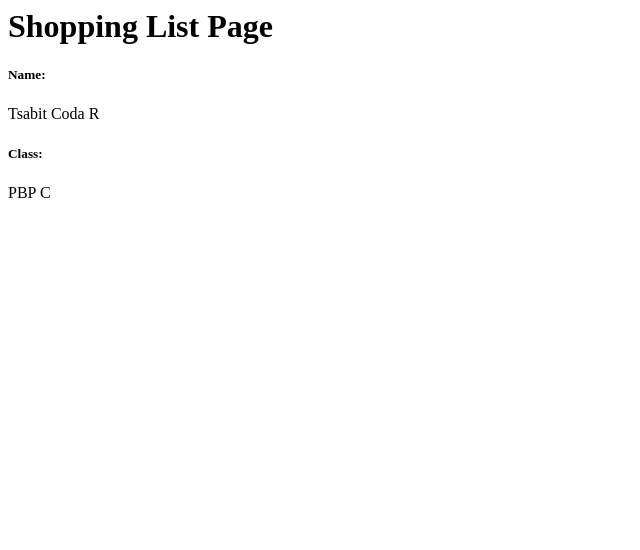
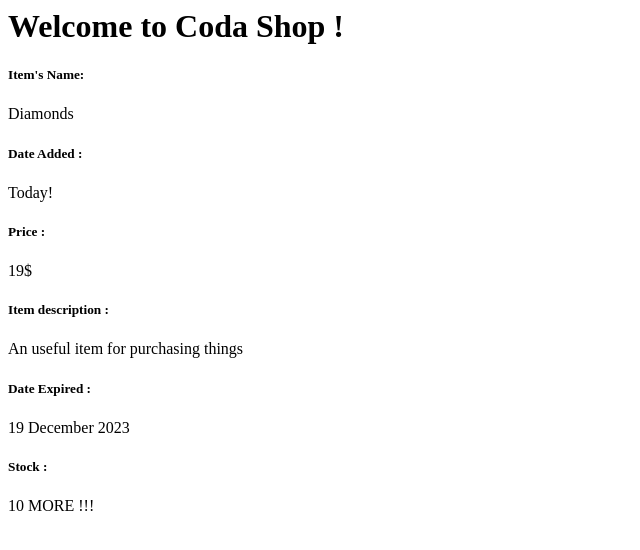
Before and after one commit to codaaa19/TugasKeduaPBP, a Django app: page /main/ in a window 1280 px wide. Shown: the top 550 px of the page, without its empty margins (0-640 px from the left). Run offline with Django 4.2, Linux system fonts and the light colour scheme.

Commit message:
commit mencoba tugas 2 (2)

```diff
--- a/main/templates/main.html
+++ b/main/templates/main.html
@@ -1,6 +1,19 @@
-<h1>Shopping List Page</h1>
+<h1>Welcome to Coda Shop !</h1>
 
-<h5>Name: </h5>
+<h5>Item's Name:</h5>
 <p>{{ name }}<p>
-<h5>Class: </h5>
-<p>{{ class }}<p>
+
+<h5>Date Added :</h5>
+<p>{{ date_added }}<p>
+
+<h5>Price :</h5>
+<p>{{ price }}<p>
+
+<h5>Item description :</h5>
+<p>{{ description }}<p>
+
+<h5>Date Expired :</h5>
+<p>{{ date_expired }}<p>
+
+<h5>Stock :</h5>
+<p>{{ amount }}<p>
--- a/main/views.py
+++ b/main/views.py
@@ -3,9 +3,12 @@ from django.shortcuts import render
 # Create your views here.
 def show_main(request):
     context = {
-        'name': 'Tsabit Coda R',
-        'class': 'PBP C'
-        # 'item' : ''
+        'name': 'Diamonds',
+        'date_added': 'Today!',
+        'price' : '19$',
+        'description' : 'An useful item for purchasing things',
+        'date_expired' : '19 December  2023',
+        'amount' : '10 MORE !!!'
     }
 
     return render(request, "main.html", context)
```
